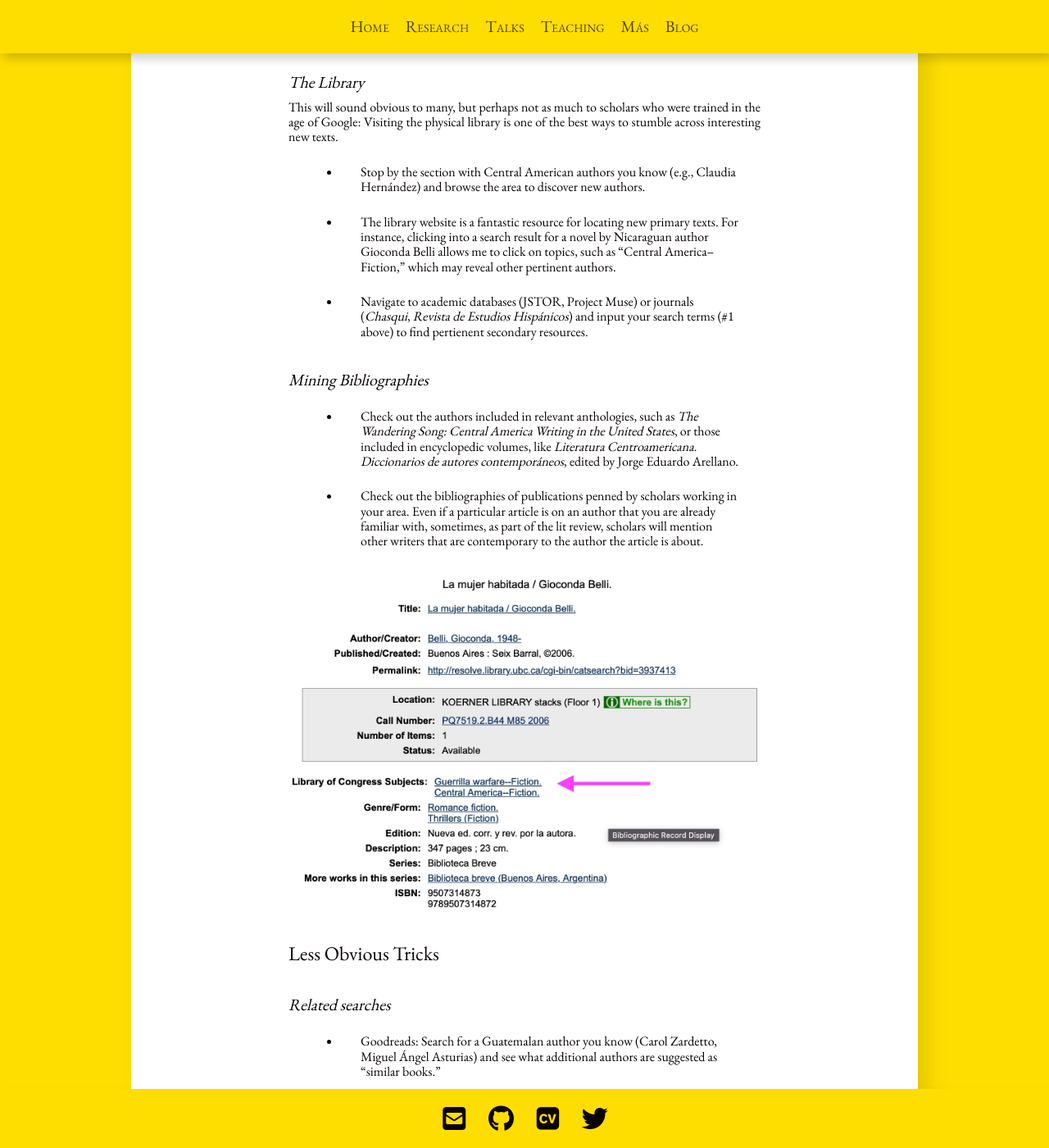
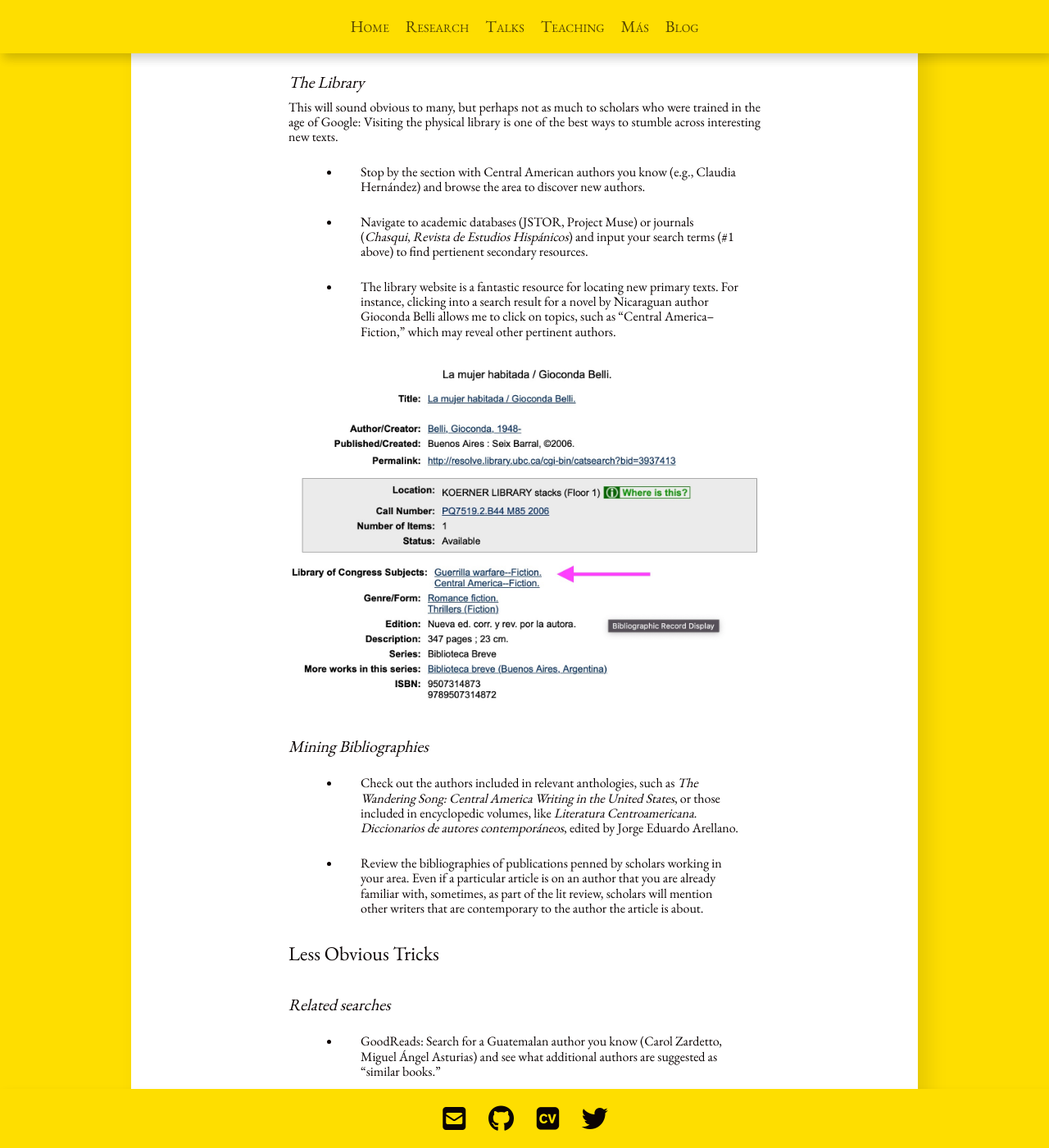
Before and after one commit to dajmcdon/tamara-site, a Jekyll site: the page built from _posts/2022-08-01-primary-sources.md, in a window 1280 px wide and 1400 px high, scrolled down 890 px. Shown: the whole window at 82% size. Built offline with Jekyll 4.4.1, drawn with Linux system fonts in a browser that asks for light colours; nearby versions of some CDN libraries; some web fonts are replaced; some of the changed text lies outside the part shown.

Commit message:
fix post image

```diff
--- a/_posts/2022-08-01-primary-sources.md
+++ b/_posts/2022-08-01-primary-sources.md
@@ -17,18 +17,17 @@ Literary Scholars: As you search, remember that, outside of literary studies, "l
 #### The Library
 This will sound obvious to many, but perhaps not as much to scholars who were trained in the age of Google: Visiting the physical library is one of the best ways to stumble across interesting new texts.
 * 4. Stop by the section with Central American authors you know (e.g., Claudia Hernández) and browse the area to discover new authors.
-* 5. The library website is a fantastic resource for locating new primary texts. For instance, clicking into a search result for a novel by Nicaraguan author Gioconda Belli allows me to click on topics, such as "Central America--Fiction," which may reveal other pertinent authors.
-* 6. Navigate to academic databases (JSTOR, Project Muse) or journals (_Chasqui_, _Revista de Estudios Hispánicos_) and input your search terms (#1 above) to find pertienent secondary resources.
+* 5. Navigate to academic databases (JSTOR, Project Muse) or journals (_Chasqui_, _Revista de Estudios Hispánicos_) and input your search terms (#1 above) to find pertienent secondary resources.
+* 6. The library website is a fantastic resource for locating new primary texts. For instance, clicking into a search result for a novel by Nicaraguan author Gioconda Belli allows me to click on topics, such as "Central America--Fiction," which may reveal other pertinent authors.
 
+![](/assets/images/Belli_Library-search.jpg)
 #### Mining Bibliographies
 * 7. Check out the authors included in relevant anthologies, such as _The Wandering Song: Central America Writing in the United States_, or those included in encyclopedic volumes, like _Literatura Centroamericana. Diccionarios de autores contemporáneos_, edited by Jorge Eduardo Arellano.
-* 8. Check out the bibliographies of publications penned by scholars working in your area. Even if a particular article is on an author that you are already familiar with, sometimes, as part of the lit review, scholars will mention other writers that are contemporary to the author the article is about.
-
-![](/assets/images/Belli_Library-search.jpg)
+* 8. Review the bibliographies of publications penned by scholars working in your area. Even if a particular article is on an author that you are already familiar with, sometimes, as part of the lit review, scholars will mention other writers that are contemporary to the author the article is about.
 
 ### Less Obvious Tricks
 #### Related searches
-* 9. Goodreads: Search for a Guatemalan author you know (Carol Zardetto, Miguel Ángel Asturias) and see what additional authors are suggested as "similar books."
+* 9. GoodReads: Search for a Guatemalan author you know (Carol Zardetto, Miguel Ángel Asturias) and see what additional authors are suggested as "similar books."
 * 10. Amazon.com: Same as above. Search for a Guatemalan author you know, and scroll down to see "Frequently bought together" and "Customers who viewed this item also viewed."
 * 11. Browse the catalogues of presses that publish authors similar to those you are interested in reading. For instance, if you know a publisher that prints titles by women from the region you are interested in (such as [Alfaguara](https://www.no-ficcion.com/project/existen-las-novelistas-guatemaltecas), it is likely that they have additional women authors that may be of interest.
 * 12. On Google, search for an author you know who is similar (demographic, geographically, topic, etc.) to what you are looking for. For instance, if you are hoping to identify contemporary Guatemalan-American writers, you might search for "Francisco Goldman." From there, check out news articles, literary reviews, ReMezcla articles, scholarly pieces, etc. that mentions Goldman to see if other similar novelists are noted or suggested in the piece.
```
Also changed, not shown: other parts of _posts/2022-08-01-primary-sources.md (+1 -1 lines).
